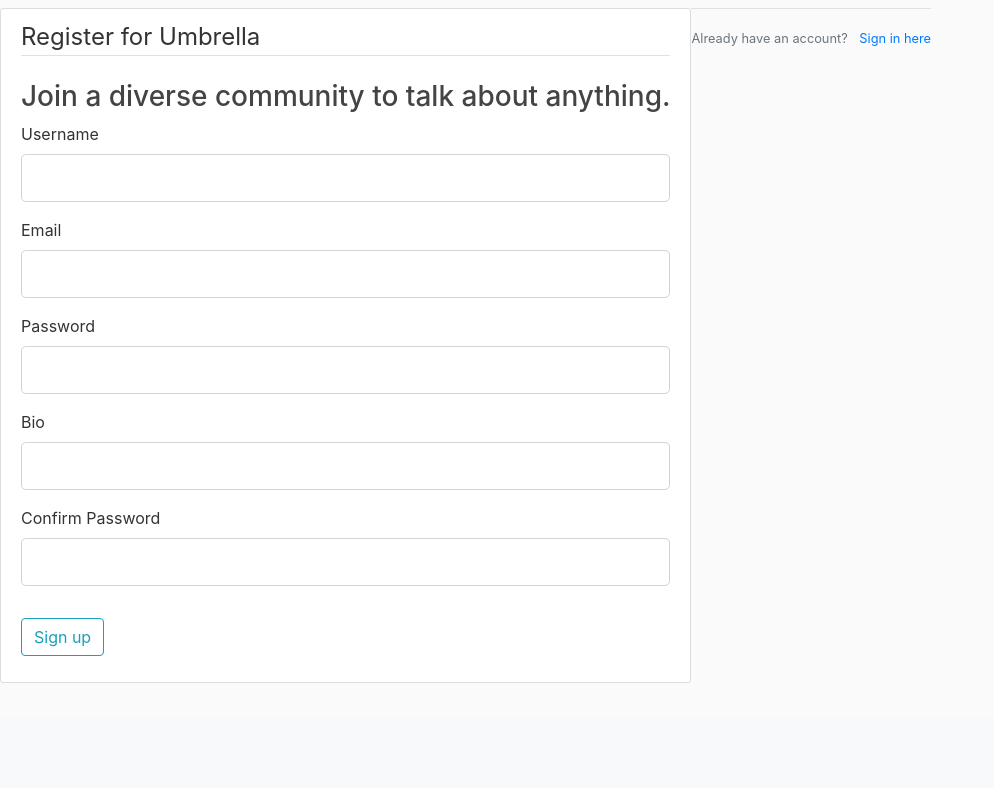
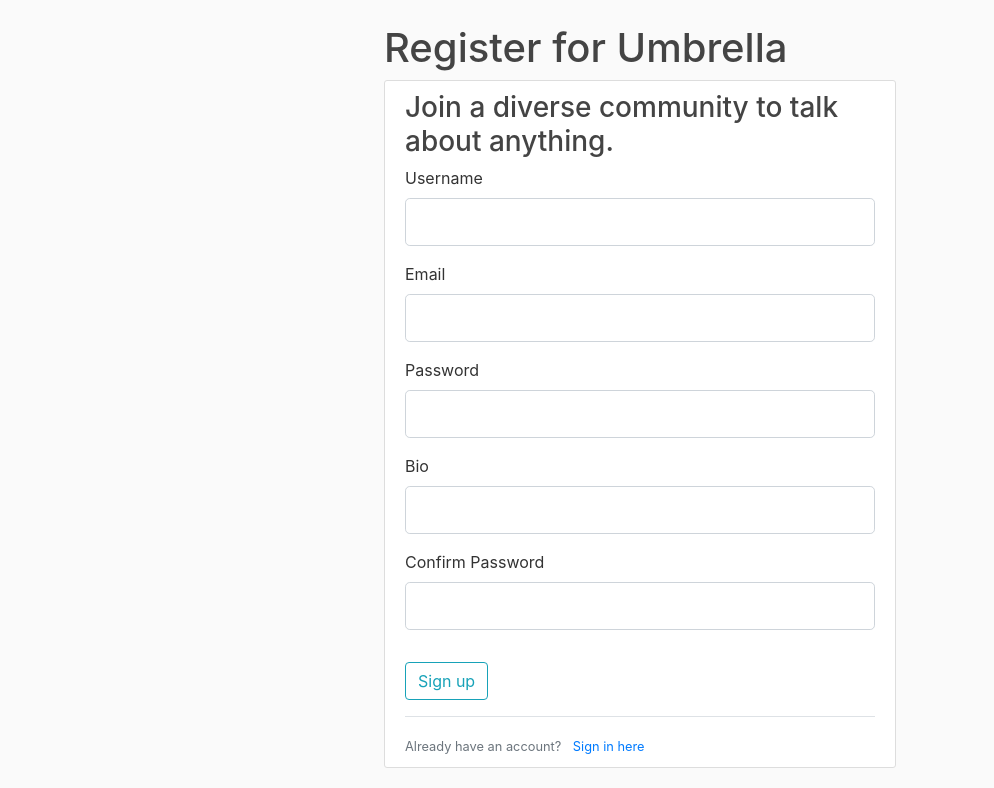
Before and after one commit to gh-lutheravery/umbrella, a Flask app: page /register in a window 1280 px wide. Shown: the part 83-871 px from the top of the page, without its empty margins (0-994 px from the left). Before the commit the page ends 766 px from the top, so only its background shows below. Run offline with Flask 3, Linux system fonts and the light colour scheme; some libraries are stand-ins or nearby versions.

Commit message:
center register

```diff
--- a/umbrella/templates/register.html
+++ b/umbrella/templates/register.html
@@ -1,10 +1,11 @@
 {% extends "layout.html" %}
 {% block content %}
-    <div class="content-section">
+    <div class="col-md-auto m-auto">
+        <h1 class="mt-3">Register for Umbrella</h1>
+        <div class="content-section umbrella-form">
             <form method="POST" action="">
                 {{ form.hidden_tag() }}
                 <fieldset class="form-group">
-                <legend class="border-bottom mb-4">Register for Umbrella</legend>
                     <h3>Join a diverse community to talk about anything.</h3>
 
                     <div class="form-group">
@@ -82,10 +83,11 @@
                     {{ form.submit(class="btn btn-outline-info") }}
                 </div>
             </form>
-    </div>
             <div class="border-top pt-3">
                 <small class="text-muted">
                     Already have an account? <a class="ml-2" href="{{ url_for('login') }}">Sign in here</a>
                 </small>
             </div>
+        </div>
+    </div>
 {% endblock content %}
```
Lines whose indentation alone changed are shown as unchanged.
